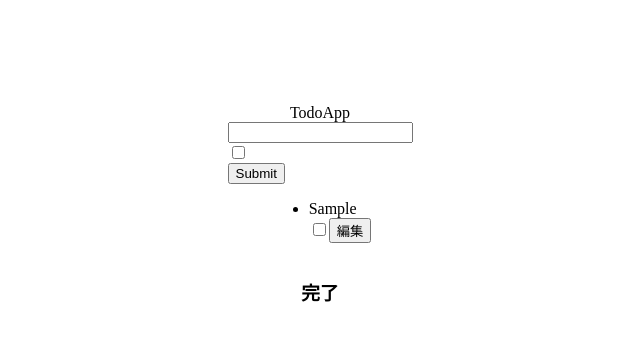
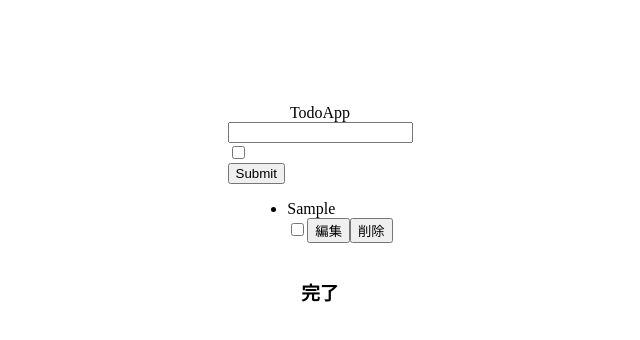
Before and after one commit to Awtanabe/sample-next-app, a Next.js app: page / in a window 1280 px wide. Both pictures are taken after typing "Sample" into the empty fields and a click on the input 576 px from the left and 173 px from the top of the page. Shown: the top 340 px of the page, without its empty margins (320-960 px from the left). Built offline with nearby package versions, Linux system fonts and the light colour scheme.

Commit message:
削除機能

```diff
--- a/libs/store.ts
+++ b/libs/store.ts
@@ -14,6 +14,7 @@ export type todoStore = {
   setSelectedTodo: (id: number) => void;
   updateTodo: (id: number, title: Todo['title']) => void;
   updateCompletedTodo: (id: number) => void;
+  deleteTodo: (id: number) => void;
 }
 
 export const useStore = create<todoStore>((set, get) => ({
@@ -59,5 +60,11 @@ export const useStore = create<todoStore>((set, get) => ({
         return t
       })
     }))
+  },
+  deleteTodo: (id: number) => {
+    // ({ todos }) は、const { todos } = storeなんじゃないか？
+    set(({ todos }) => ({
+      todos: todos.filter(todo => todo && todo.id != id)
+    }))
   }
 }))
--- a/pages/index.tsx
+++ b/pages/index.tsx
@@ -9,7 +9,7 @@ const inter = Inter({ subsets: ['latin'] })
 
 export default function Home() {
   const store = useStore();
-  const { todos, addTodo, setSelectedTodo, updateTodo, updateCompletedTodo } = useStore((state) => state)
+  const { todos, addTodo, setSelectedTodo, updateTodo, updateCompletedTodo, deleteTodo } = useStore((state) => state)
   const [ todoForm, setTodoForm ] = useState<todoStore['todos'][0] | null>()
 
   const [ title, setTitle ] = useState<string>("");
@@ -54,6 +54,7 @@ export default function Home() {
         <li key={todo.id}>{todo.title}</li>
         <input type="checkbox" checked={todo.completed} onChange={() => updateCompletedTodo(todo.id)}/>
         <button onClick={() => handleSelectedTodo(todo)}>編集</button>
+        <button onClick={() => deleteTodo(todo.id)}>削除</button>
       </>
     }
   }
```
